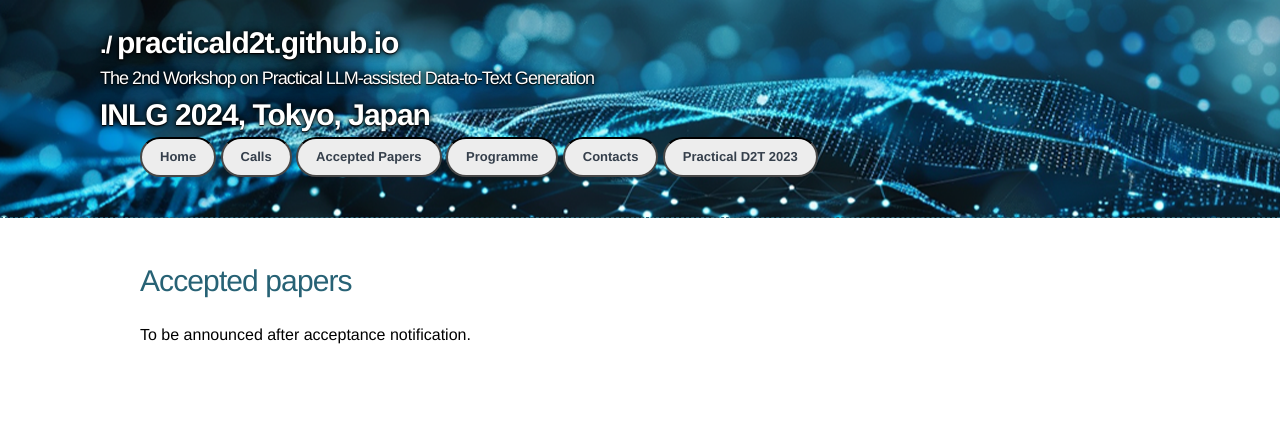
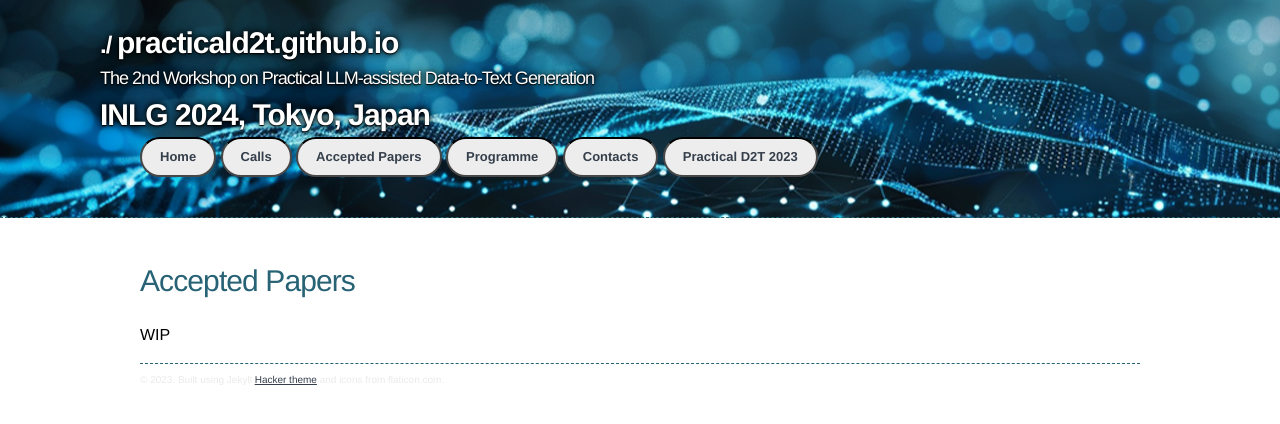
Before and after one commit to practicald2t/practicald2t.github.io, a Jekyll site: the page built from pages/accepted_papers.md, in a window 1280 px wide. Shown: the top 424 px of the page. Built offline with Jekyll 4.4.1, drawn with Linux system fonts in a browser that asks for light colours; our own code applies the rules of GitHub Pages for plain Markdown files.

Commit message:
Update accepted_papers.md

```diff
--- a/pages/accepted_papers.md
+++ b/pages/accepted_papers.md
@@ -1,3 +1,23 @@
-# Accepted papers
+---
+layout: default
+---
+ <div class="forms-container">
 
-To be announced after acceptance notification.
+ <!-- <div class="forms">
+    <img src="assets/images/github-logo.png">
+    <a href="https://github.com/practicald2t/hackathon/">
+    <p style="font-size: large">Hackathon – Github</p>
+    </a>
+</div> -->
+</div>
+
+
+# Accepted Papers
+
+WIP
+
+
+<hr>
+<div class="footer">
+    © 2023. Built using Jekyll <a href="https://github.com/pages-themes/hacker">Hacker theme</a> and icons from flaticon.com.
+  </div>
```
